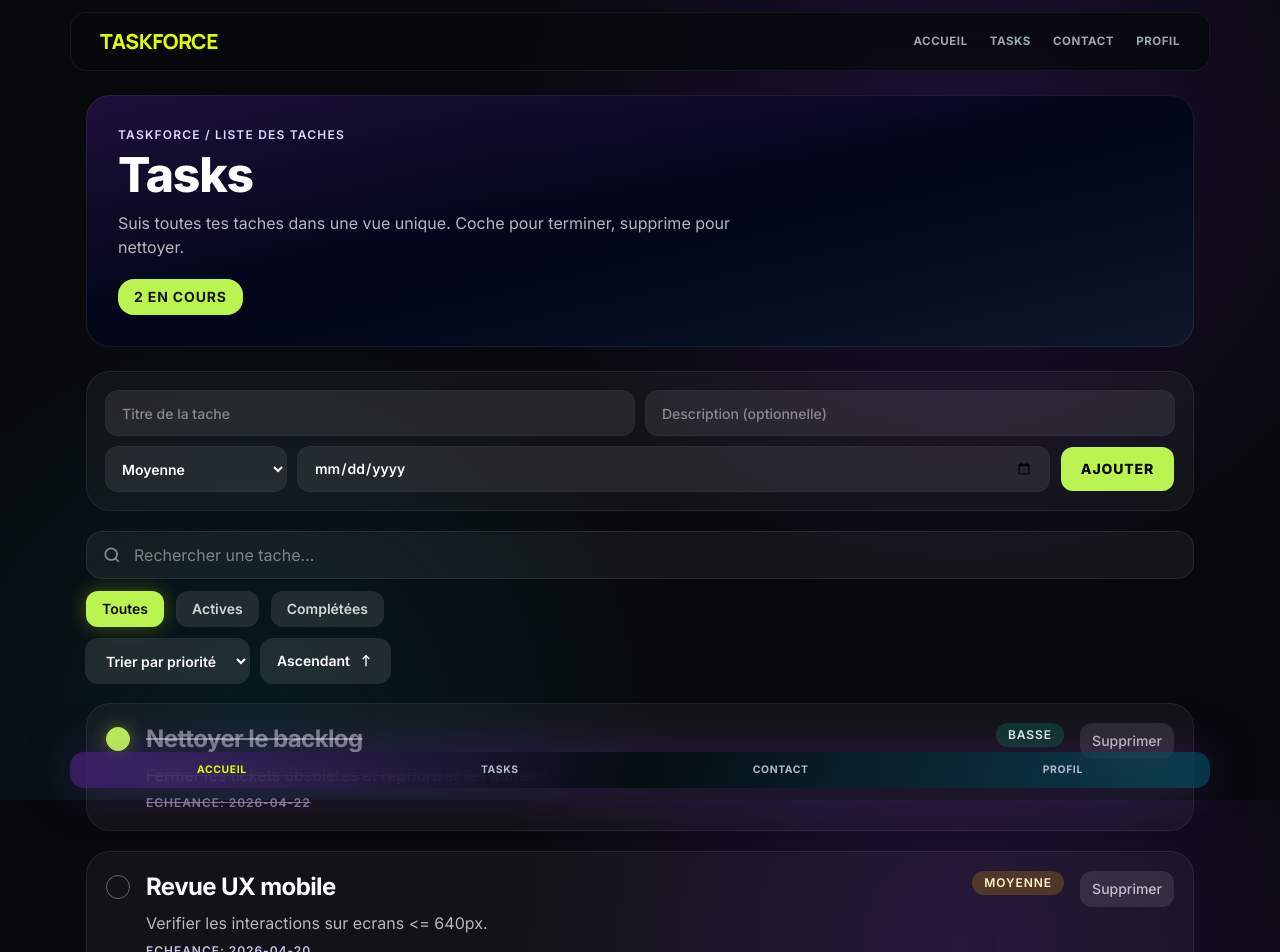
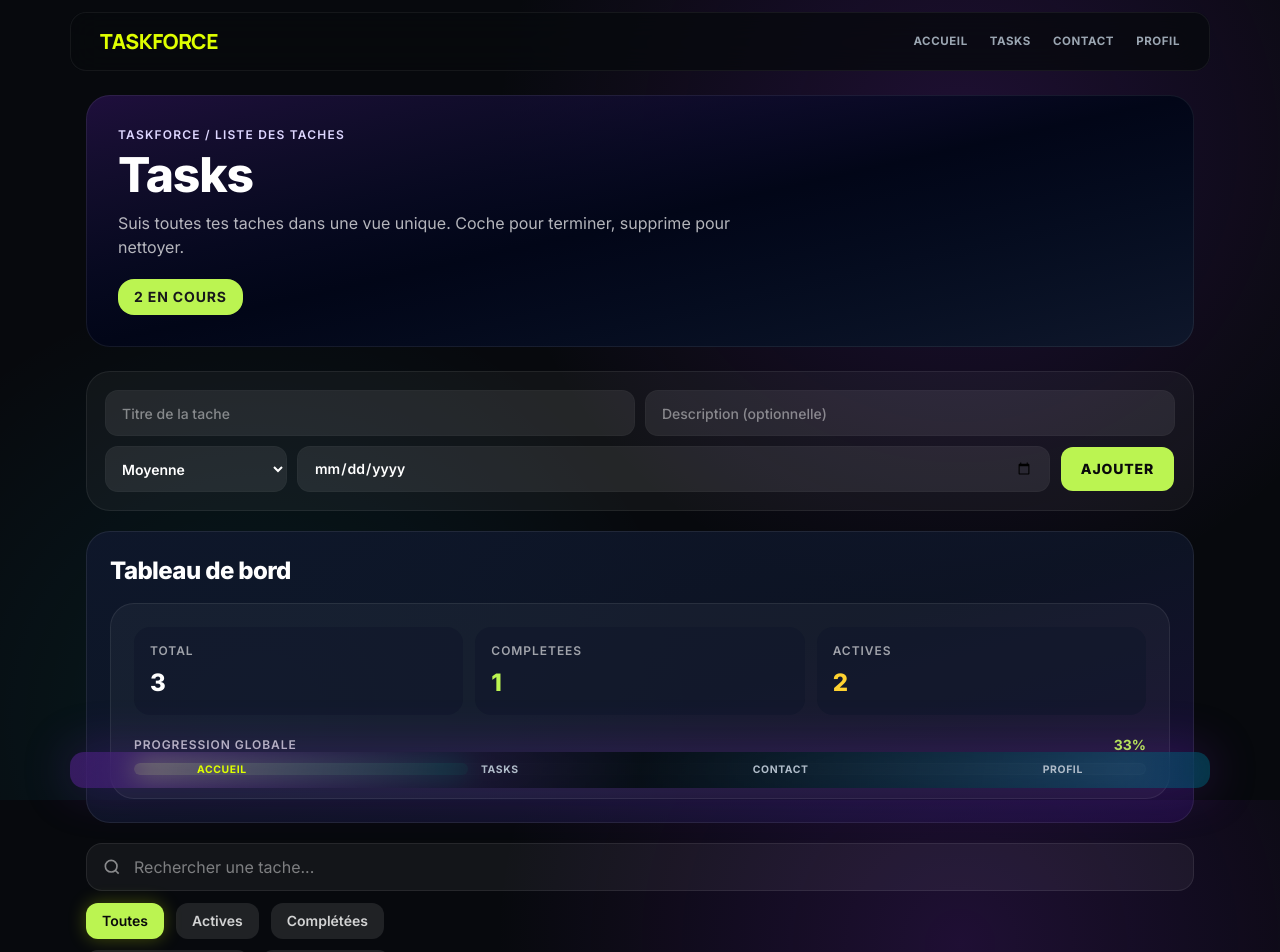
Before and after one commit to Snay77/AI-TaskManager, a Next.js app: page /tasks in a window 1280 px wide. Shown: the top 952 px of the page. Built offline with nearby package versions, Linux system fonts and the light colour scheme.

Commit message:
ajout du dashboard dans les tasks

```diff
--- a/src/app/tasks/page.js
+++ b/src/app/tasks/page.js
@@ -2,6 +2,7 @@
 
 import { useCallback, useMemo, useState } from "react";
 import AddTaskForm from "../../components/AddTaskForm";
+import Dashboard from "../../components/Dashboard";
 import FilterBar from "../../components/FilterBar";
 import SearchBar from "../../components/SearchBar";
 import TaskList from "../../components/TaskList";
@@ -151,6 +152,10 @@ export default function TasksPage() {
       <AddTaskForm onAddTask={addTask} />
 
       <div className="mt-4 sm:mt-5">
+        <Dashboard tasks={tasks} />
+      </div>
+
+      <div className="mt-4 sm:mt-5">
         <SearchBar
           value={searchQuery}
           onChange={setSearchQuery}
```
